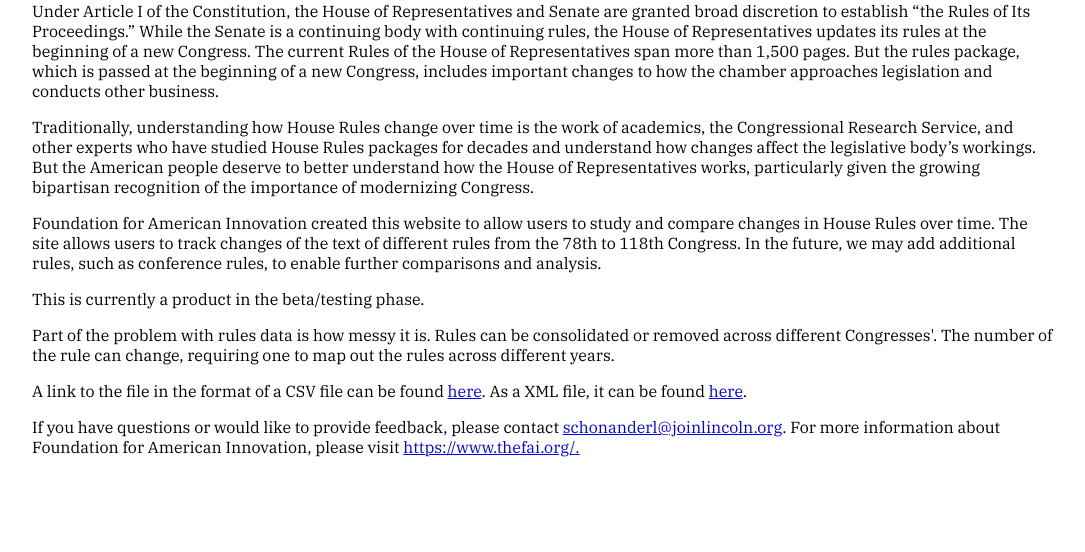
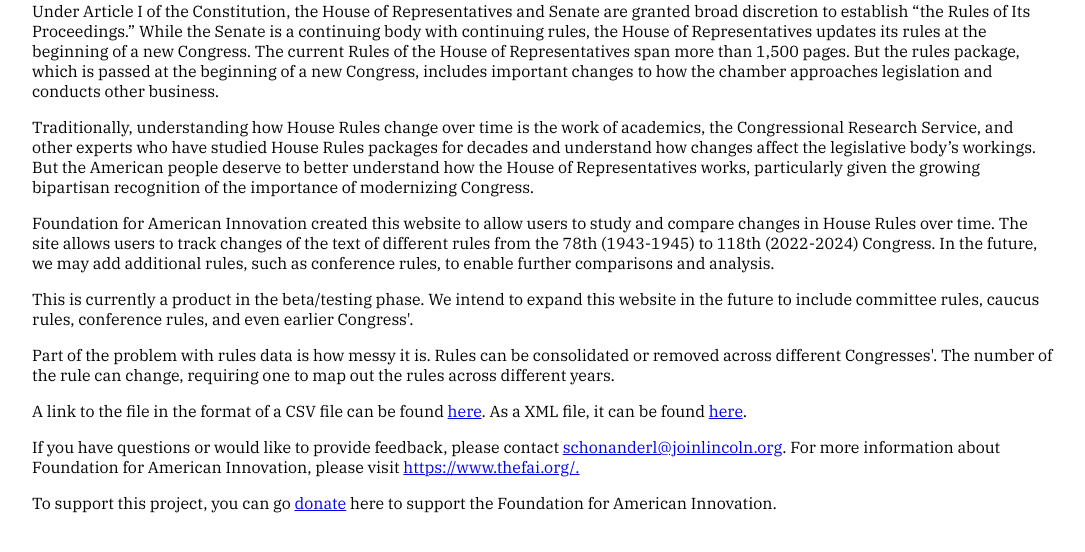
Before and after one commit to Leschonander/Rules-Diffing-Tool, a Flask app: page /about in a window 1280 px wide. Shown: the part 190-742 px from the top of the page, without its empty margins (96-1181 px from the left). Run offline with Flask 2, Linux system fonts and the light colour scheme; parts of the project's set-up code (start-up, migrations or seed data) failed here and were passed over.

Commit message:
basic year data added

```diff
--- a/templates/about.html
+++ b/templates/about.html
@@ -26,10 +26,11 @@
             </p>
 
             <p>
-                Foundation for American Innovation created this website to allow users to study and compare changes in House Rules over time. The site allows users to track changes of the text of different rules from the 78th to 118th Congress. In the future, we may add additional rules, such as conference rules, to enable further comparisons and analysis.
+                Foundation for American Innovation created this website to allow users to study and compare changes in House Rules over time. The site allows users to track changes of the text of different rules from the 78th (1943-1945) to 118th (2022-2024) Congress. In the future, we may add additional rules, such as conference rules, to enable further comparisons and analysis.
             </p>
 
-            <p>This is currently a product in the beta/testing phase.
+            <p>
+                This is currently a product in the beta/testing phase. We intend to expand this website in the future to include committee rules, caucus rules, conference rules, and even earlier Congress'.
             </p>
 
             <p>Part of the problem with rules data is how messy it is. Rules can be consolidated or removed across different Congresses'. The number of the rule can change, requiring one to map out the rules across different years.</p>
@@ -43,6 +44,8 @@
                 For more information about Foundation for American Innovation, please visit <a href="https://www.thefai.org/">https://www.thefai.org/.</a>
             </p>
 
+            <p> To support this project, you can go <a href="https://www.thefai.org/donate">donate</a> here to support the Foundation for American Innovation.</p>
+
         </article>
 
     </body>
```
